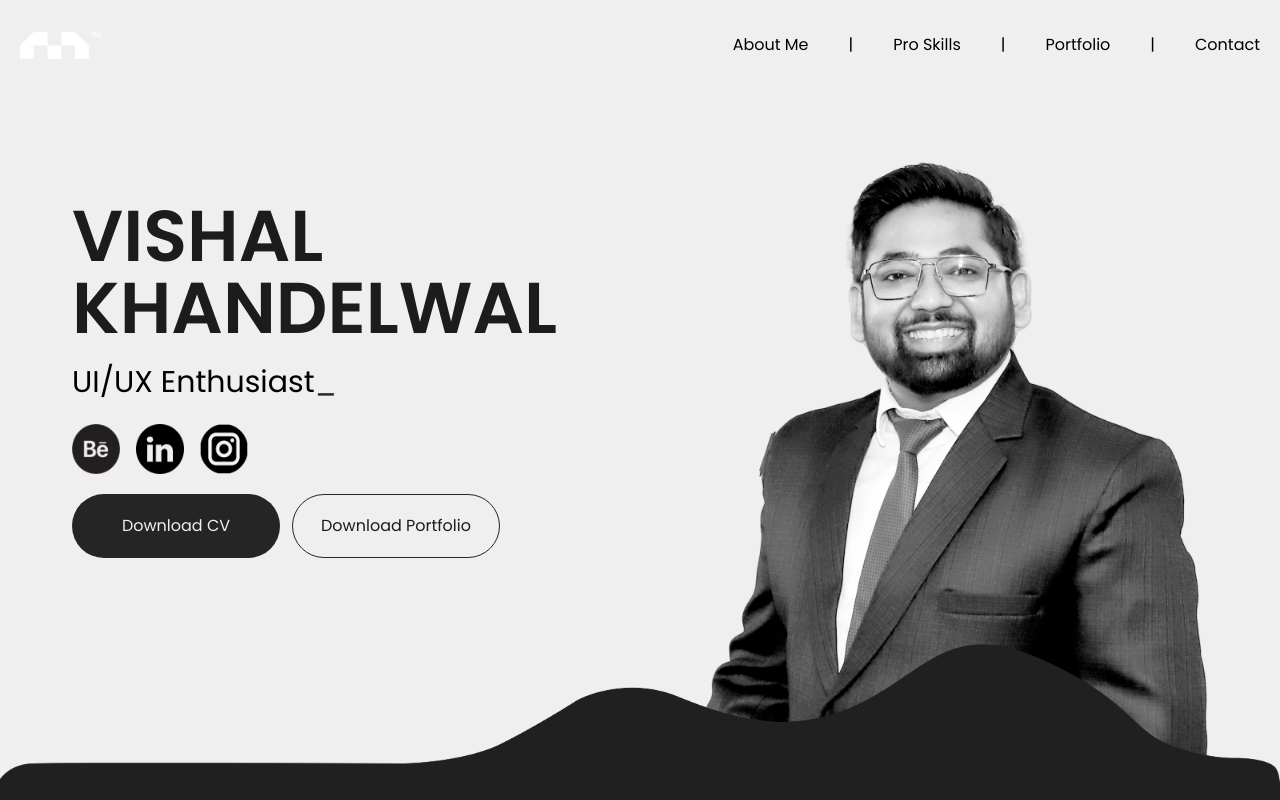
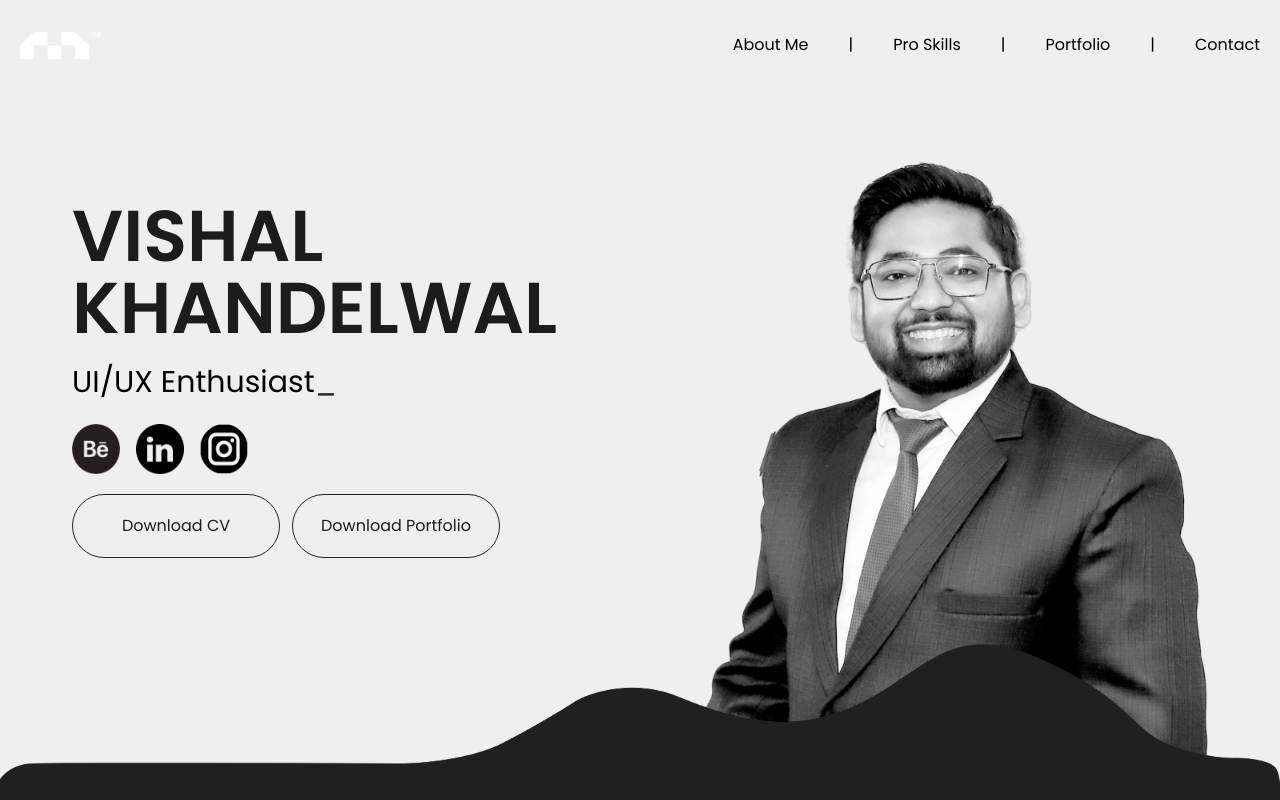
Before and after one commit to Prajjwal22/portfolio-million-pixels, a Next.js app: page / in a window 1280 px wide. Shown: the top 800 px of the page. Built offline with nearby package versions, Linux system fonts and the light colour scheme.

Commit message:
button hover

```diff
--- a/components/Button.tsx
+++ b/components/Button.tsx
@@ -10,12 +10,12 @@ type buttonProps = {
 export default function Button({ title, variant, icon }: buttonProps) {
   return (
     <div
-      className={`md:h-16 ${icon ? "md:min-w-60 w-46" :"md:min-w-52 w-44"} h-12  flex items-center justify-center cursor-pointer rounded-full ${
+      className={`md:h-16 ${icon ? "md:min-w-60 w-46" :"md:min-w-52 w-44"} h-12 transition-colors duration-500  flex items-center justify-center cursor-pointer rounded-full ${
         variant === "solid"
-          ? "bg-primary text-secondary"
+          ? "bg-primary hover:border-primary hover:b-2 hover:border hover:bg-transparent hover:text-primary text-secondary"
           : variant === "outlined"
-          ? "text-secondary border-white border b-2"
-          : "bg-transparent text-primary border-primary b-2 border"
+          ? "text-secondary  hover:bg-secondary hover:text-primary border-white border b-2"
+          : "bg-transparent hover:bg-primary hover:text-secondary text-primary border-primary b-2 border"
       }`}
     >
       <span className="flex items-center">
--- a/components/Hero.tsx
+++ b/components/Hero.tsx
@@ -51,7 +51,7 @@ export default function Hero() {
               />
             </span>
             <span className="flex items-center gap-3">
-              <Button title="Download CV" variant="solid" />
+              <Button title="Download CV" variant="outline" />
               <Button title="Download Portfolio" variant="outline" />
             </span>
           </div>
```
